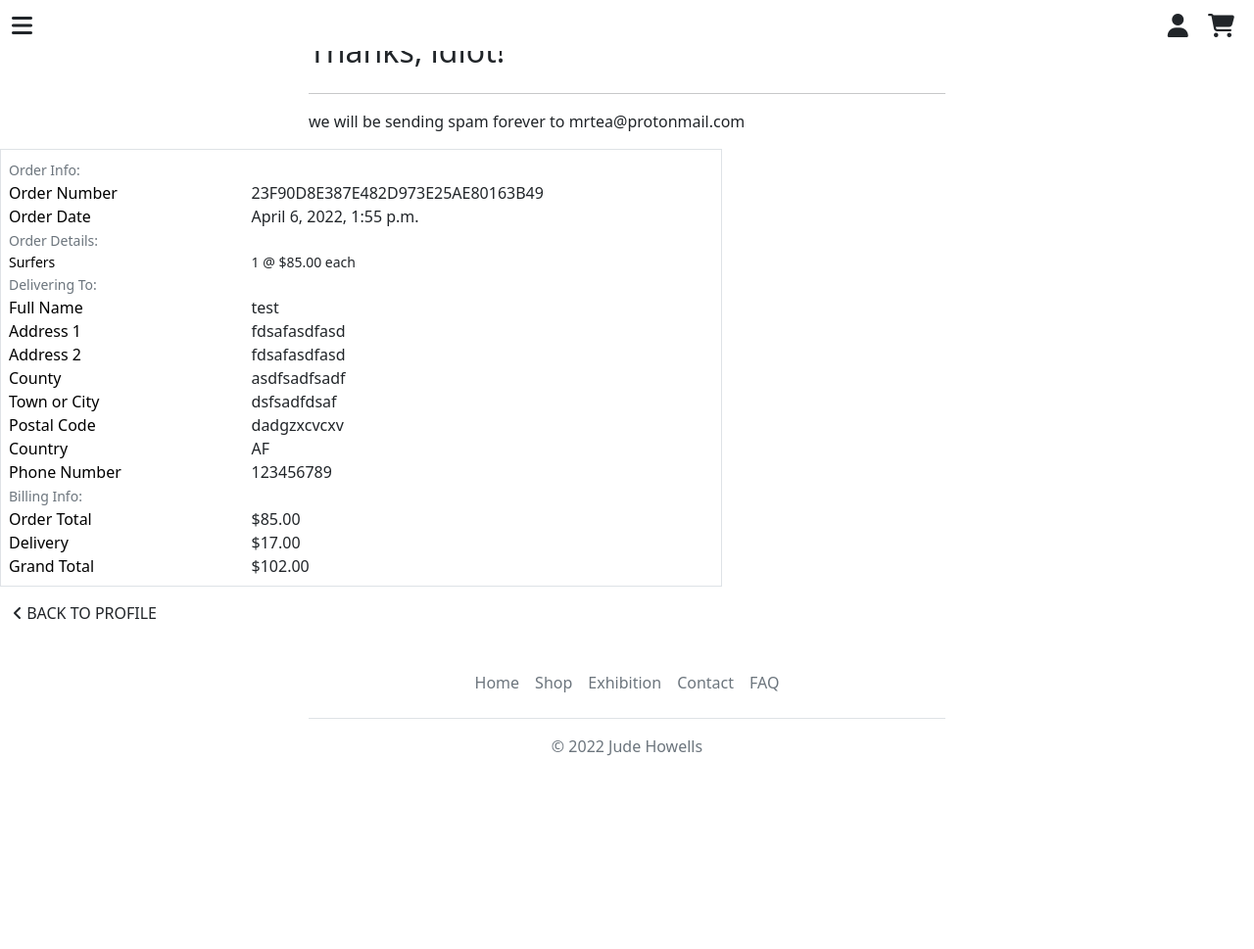
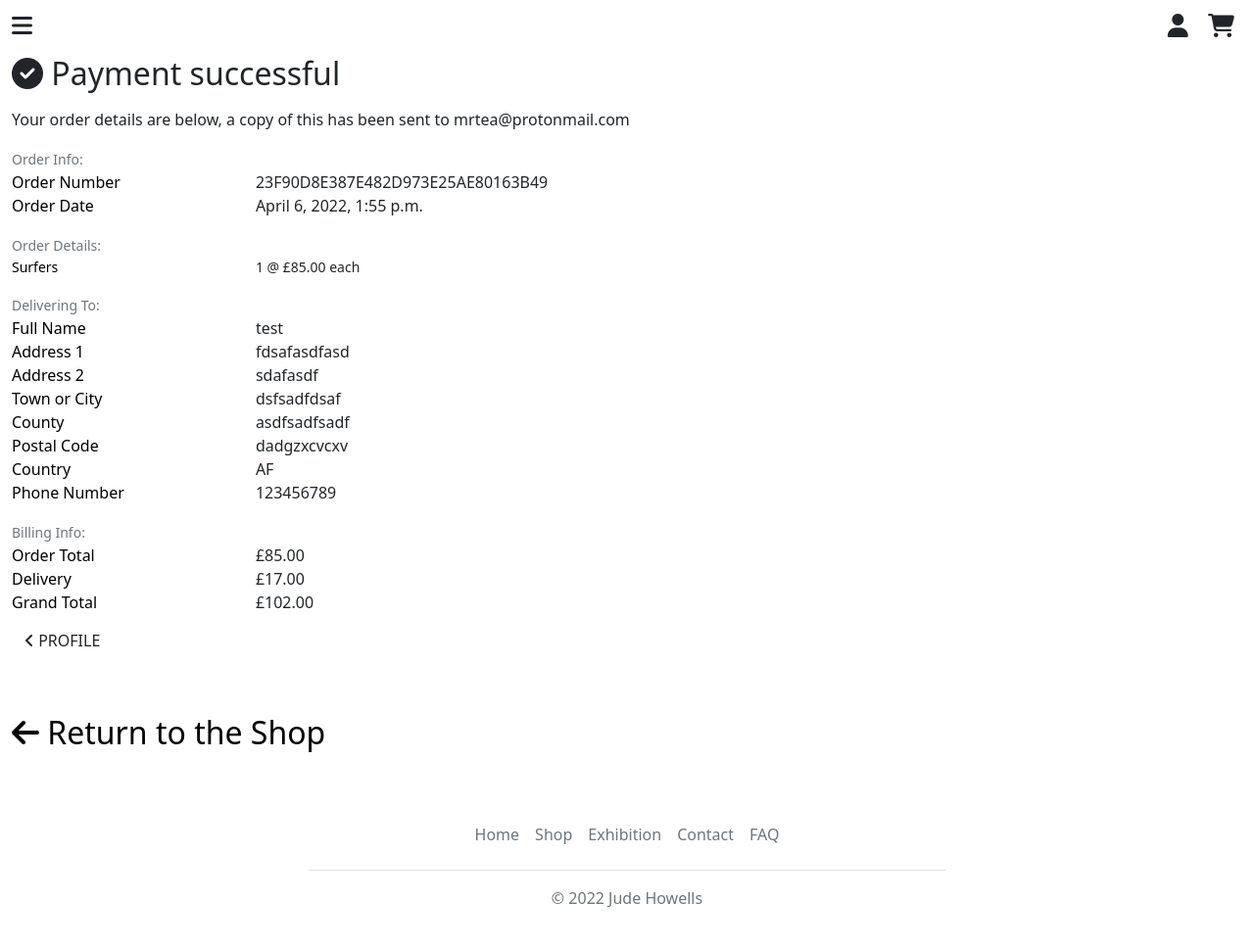
Before and after one commit to liamthetate/jhp, a Django app: a page that uses checkout/templates/checkout/checkout_success.html in a window 1280 px wide. Shown: the whole page at 98% size. Before the commit the page ends 772 px from the top, so only its background shows below. Run offline with Django 3.2, Linux system fonts and the light colour scheme; data comes from the database, SQL or seed files in the repository; both versions use the stored data as it was after the commit; some libraries are stand-ins or nearby versions.

Commit message:
checkout success UI, checking all the different payment success and failures

```diff
--- a/checkout/static/checkout/css/checkout.css
+++ b/checkout/static/checkout/css/checkout.css
@@ -64,3 +64,8 @@ select option[value=""] {
     margin: 0;
     height: 100%;
 }
+
+a {
+    text-decoration: none;
+    color:#000;
+}
--- a/checkout/templates/checkout/checkout_success.html
+++ b/checkout/templates/checkout/checkout_success.html
@@ -5,30 +5,20 @@
     <link rel="stylesheet" href="{% static 'checkout/css/checkout.css' %}">
 {% endblock %}
 
-{% block page_header %}
-    <div class="container header-container">
-        <div class="row">
-            <div class="col"></div>
-        </div>
-    </div>
-{% endblock %}
+{% block content %}
+<div class="container-fluid mt-5">
 
-{% block content %}
-<div class="overlay"></div>
-    <div class="container">
         <div class="row">
             <div class="col">
-                <hr>
-                <h2 class="logo-font mb-4">Thanks, idiot!</h2>
-                <hr>
-                <p>we will be sending spam forever to {{order.email}}</p>
+                <h2 class="logo-font mt-2 mb-3"><i class="fas fa-check-circle"></i> Payment successful</h2>
+                <p>Your order details are below, a copy of this has been sent to {{order.email}}</p>
             </div>
         </div>
-    </div>
+
 
     <div class="row">
         <div class="col-12 col-lg-7">
-            <div class="order-confirmation-wrapper p-2 border">
+            <div class="order-confirmation-wrapper">
                 <div class="row">
                     <div class="col">
                         <small class="text-muted">Order Info:</small>
@@ -53,7 +43,7 @@
                     </div>
                 </div>
 
-                <div class="row">
+                <div class="row mt-3">
                     <div class="col">
                         <small class="text-muted">Order Details:</small>
                     </div>
@@ -67,12 +57,12 @@
                         </p>
                     </div>
                     <div class="col-12 col-md-8 text-md-right">
-                        <p class="small mb-0">{{ item.quantity }} @ ${{ item.product.price }} each</p>
+                        <p class="small mb-0">{{ item.quantity }} @ £{{ item.product.price }} each</p>
                     </div>
                 </div>
                 {% endfor %}
 
-                <div class="row">
+                <div class="row mt-3">
                     <div class="col">
                         <small class="text-muted">Delivering To:</small>
                     </div>
@@ -102,18 +92,7 @@
                         <p class="mb-0 text-black font-weight-bold">Address 2</p>
                     </div>
                     <div class="col-12 col-md-8 text-md-right">
-                        <p class="mb-0">{{ order.street_address1 }}</p>
-                    </div>
-                </div>
-                {% endif %}
-
-                {% if order.county %}
-                <div class="row">
-                    <div class="col-12 col-md-4">
-                        <p class="mb-0 text-black font-weight-bold">County</p>
-                    </div>
-                    <div class="col-12 col-md-8 text-md-right">
-                        <p class="mb-0">{{ order.county }}</p>
+                        <p class="mb-0">{{ order.street_address2 }}</p>
                     </div>
                 </div>
                 {% endif %}
@@ -126,6 +105,17 @@
                         <p class="mb-0">{{ order.town_or_city }}</p>
                     </div>
                 </div>
+
+                {% if order.county %}
+                <div class="row">
+                    <div class="col-12 col-md-4">
+                        <p class="mb-0 text-black font-weight-bold">County</p>
+                    </div>
+                    <div class="col-12 col-md-8 text-md-right">
+                        <p class="mb-0">{{ order.county }}</p>
+                    </div>
+                </div>
+                {% endif %}
 
                 {% if order.postcode %}
                 <div class="row">
@@ -156,7 +146,7 @@
                     </div>
                 </div>
 
-                <div class="row">
+                <div class="row mt-3">
                     <div class="col">
                         <small class="text-muted">Billing Info:</small>
                     </div>
@@ -167,7 +157,7 @@
                         <p class="mb-0 text-black font-weight-bold">Order Total</p>
                     </div>
                     <div class="col-12 col-md-8 text-md-right">
-                        <p class="mb-0">${{ order.order_total }}</p>
+                        <p class="mb-0">£{{ order.order_total }}</p>
                     </div>
                 </div>
 
@@ -176,7 +166,7 @@
                         <p class="mb-0 text-black font-weight-bold">Delivery</p>
                     </div>
                     <div class="col-12 col-md-8 text-md-right">
-                        <p class="mb-0">${{ order.delivery_cost }}</p>
+                        <p class="mb-0">£{{ order.delivery_cost }}</p>
                     </div>
                 </div>
 
@@ -185,30 +175,32 @@
                         <p class="mb-0 text-black font-weight-bold">Grand Total</p>
                     </div>
                     <div class="col-12 col-md-8 text-md-right">
-                        <p class="mb-0">${{ order.grand_total }}</p>
+                        <p class="mb-0">£{{ order.grand_total }}</p>
                     </div>
                 </div>
+
             </div>
         </div>
     </div>
+
     <div class="row">
         <div class="col-12 col-lg-7 text-right">
             {% if from_profile %}
-                <a href="" class="btn btn-black rounded-0 my-2"> <!-- { url 'profile' } -->
+                <a href="{% url 'profile' %} " class="btn btn-black rounded-0 my-2">
                     <span class="icon mr-2">
                         <i class="fas fa-angle-left"></i>
                     </span>
-                    <span class="text-uppercase">Back to Profile</span>
-                </a>
-            {% else %}
-                <a href="{% url 'shop' %}" class="btn btn-black rounded-0 my-2">
-                    <span class="icon mr-2">
-                        <i class="fas fa-gifts"></i>
-                    </span>
-                    <span class="text-uppercase">Now check out the latest deals!</span>
+                    <span class="text-uppercase">Profile</span>
                 </a>
             {% endif %}
         </div>
     </div>
+
+    <div class="row mb-5 mt-5">
+        <div class="col">
+            <h2 class="text-dark link-dark"><a href="{% url 'shop' %}"><i class="fas fa-arrow-left"></i> Return to the Shop</a></h2>
+        </div>
+    </div>
+
 </div>
 {% endblock %}
```
Also changed, not shown: db.sqlite3.
